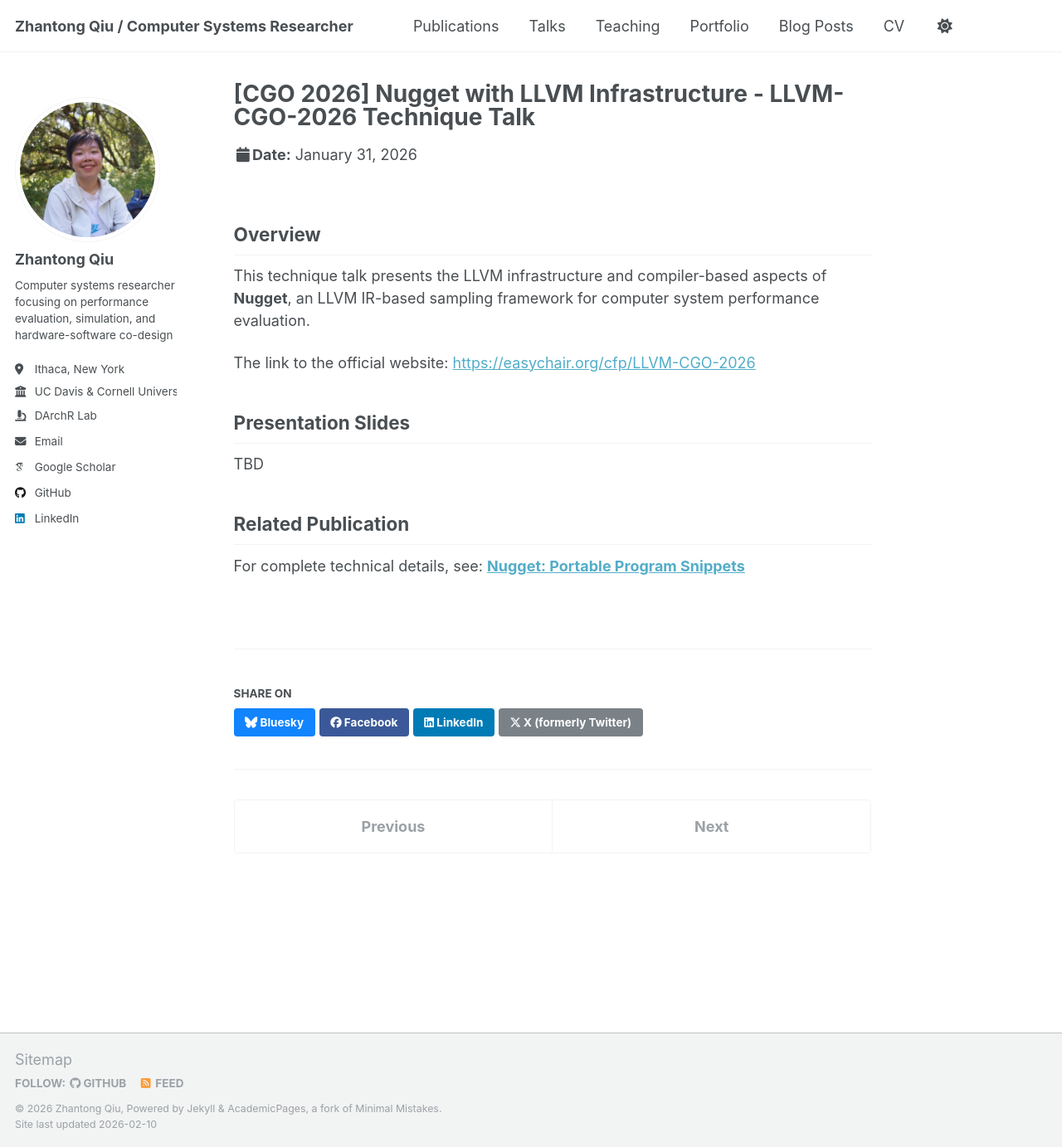
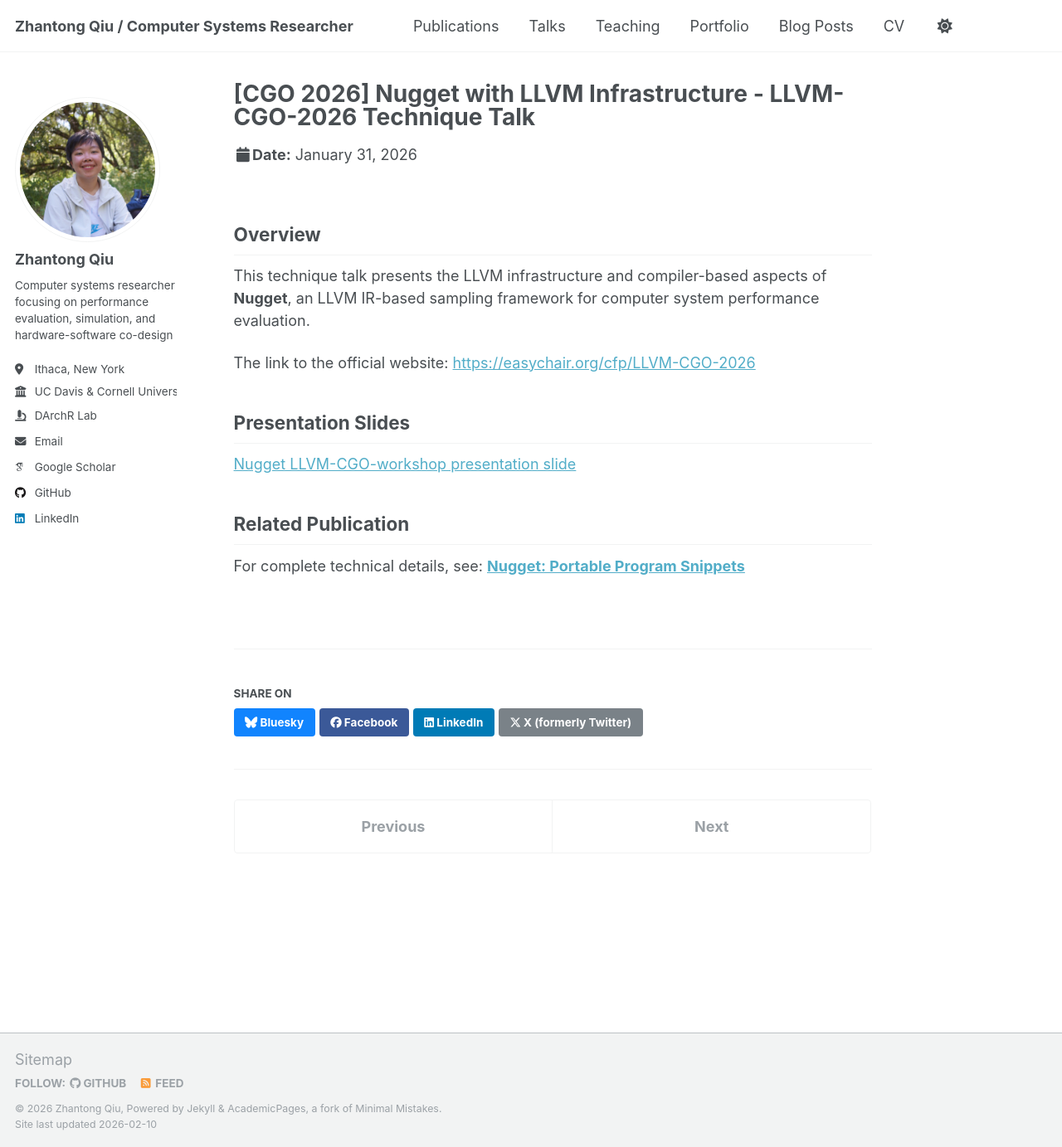
Before and after one commit to studyztp/studyztp.github.io, a Jekyll site: the page built from _talks/2026-02-22-cgo-nugget.md, in a window 1280 px wide and 1383 px high. Shown: the whole window at 83% size. Built offline with Jekyll 4.4.1, drawn with Linux system fonts in a browser that asks for light colours; some web fonts are replaced; a script that is not in the unit is left out.

Commit message:
add presentation slide for LLVM-CGO-workshop 2026

```diff
--- a/_talks/2026-02-22-cgo-nugget.md
+++ b/_talks/2026-02-22-cgo-nugget.md
@@ -17,7 +17,7 @@ The link to the official website: [https://easychair.org/cfp/LLVM-CGO-2026](http
 
 ## Presentation Slides
 
-TBD
+[Nugget LLVM-CGO-workshop presentation slide](/files/Nugget-LLVM-presentation.pdf)
 
 ## Related Publication
 
```
Also changed, not shown: 1 other file.
